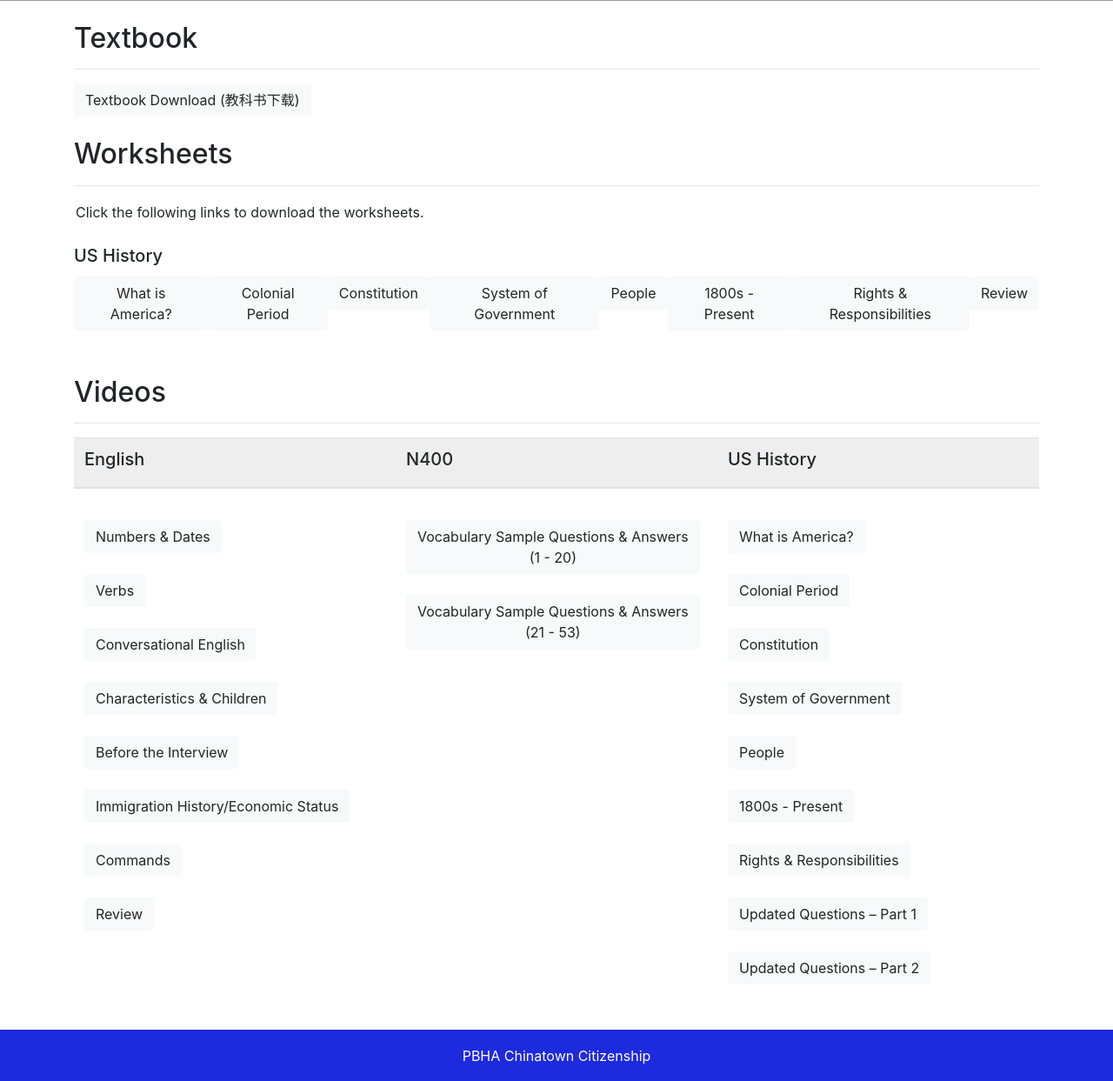
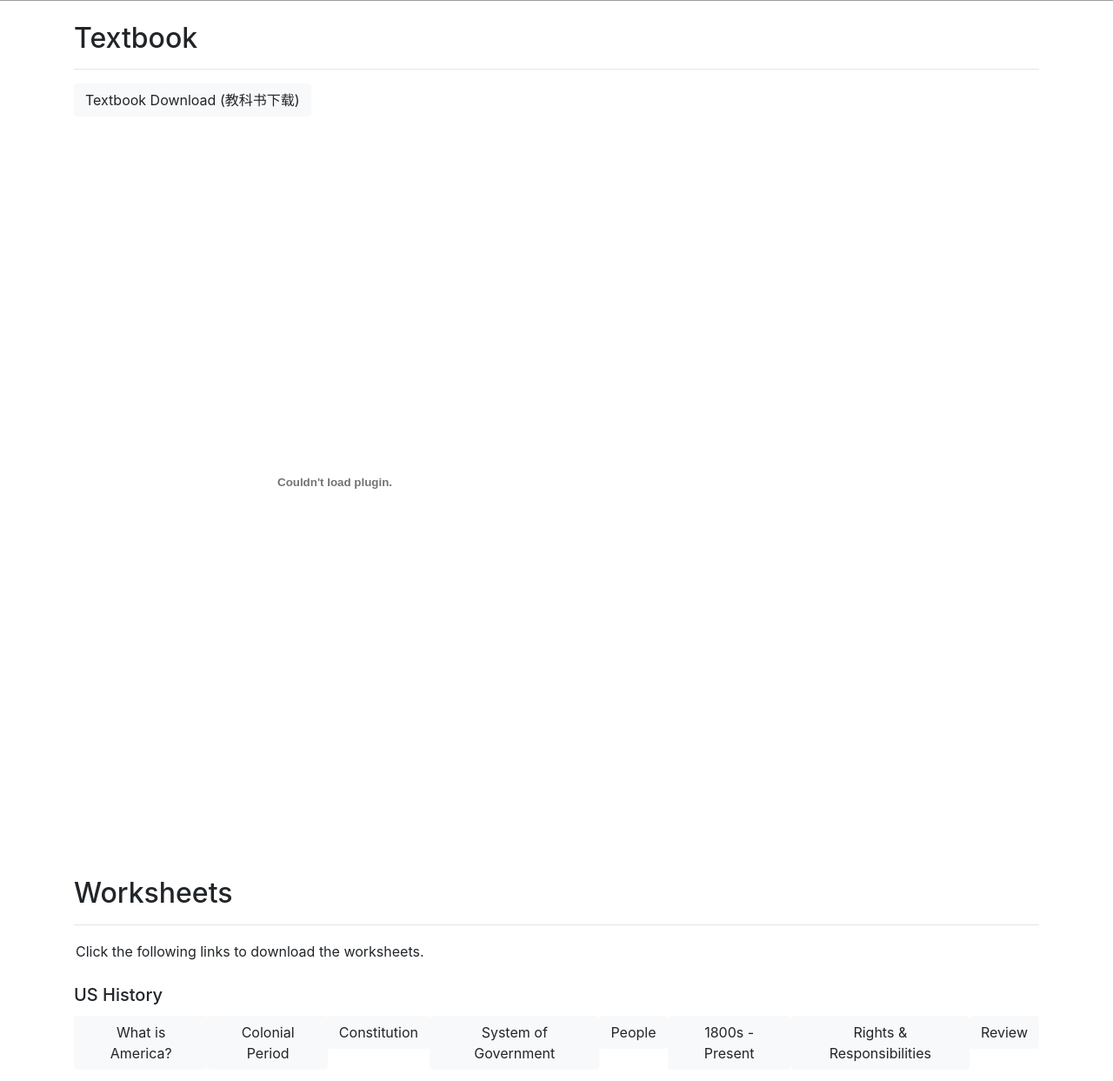
Before and after one commit to BloonCorps/ccit_resources, a PHP site: page /other.html in a window 1280 px wide. Shown: the part 267-1510 px from the top of the page at 87% size. Run offline with PHP 8.4, Linux system fonts and the light colour scheme; grey boxes are pictures that could not be loaded.

Commit message:
embedded textbook with formatting

```diff
--- a/css/custom.css
+++ b/css/custom.css
@@ -316,3 +316,8 @@ ul,ol {
   margin:0;
   padding:0 0 0 2em;
 }
+
+/* padding for embedding textbook */
+.pdf-container {
+  margin-top: 20px;
+}
--- a/other.html
+++ b/other.html
@@ -113,6 +113,10 @@
   <h2>Textbook</h2>
   <hr/>
   <a href="worksheets/CCit Textbook.pdf" download="CCIT Textbook"><button type="button" class="btn btn-light">Textbook Download (教科书下载)</button></a>
+  <div class="pdf-container">
+    <embed src="worksheets/CCit Textbook.pdf" width="600" height="800" type="application/pdf">
+  </div>
+
   <br/><br/>
   <h2>Worksheets</h2>
   <hr/>
```
